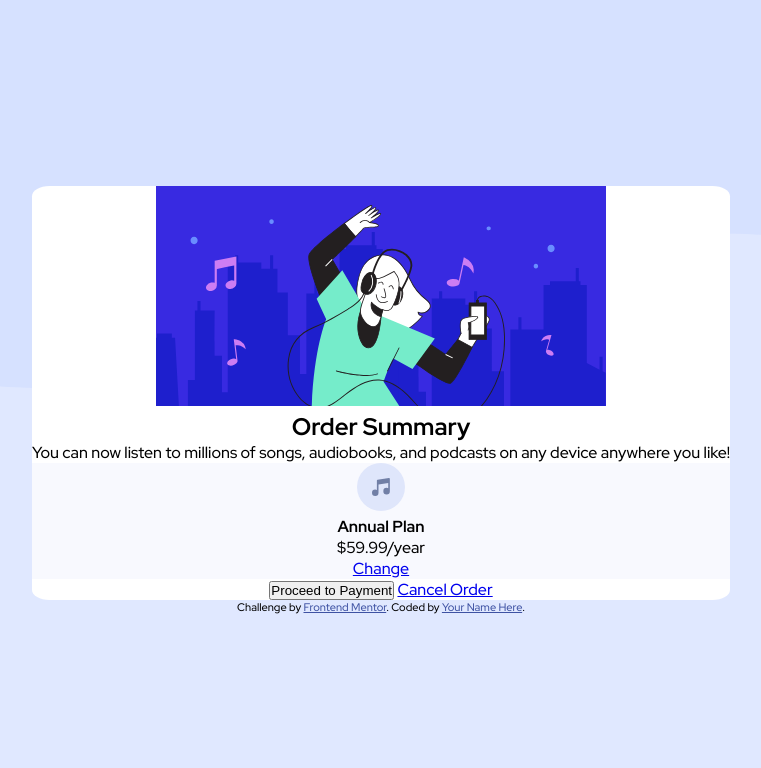
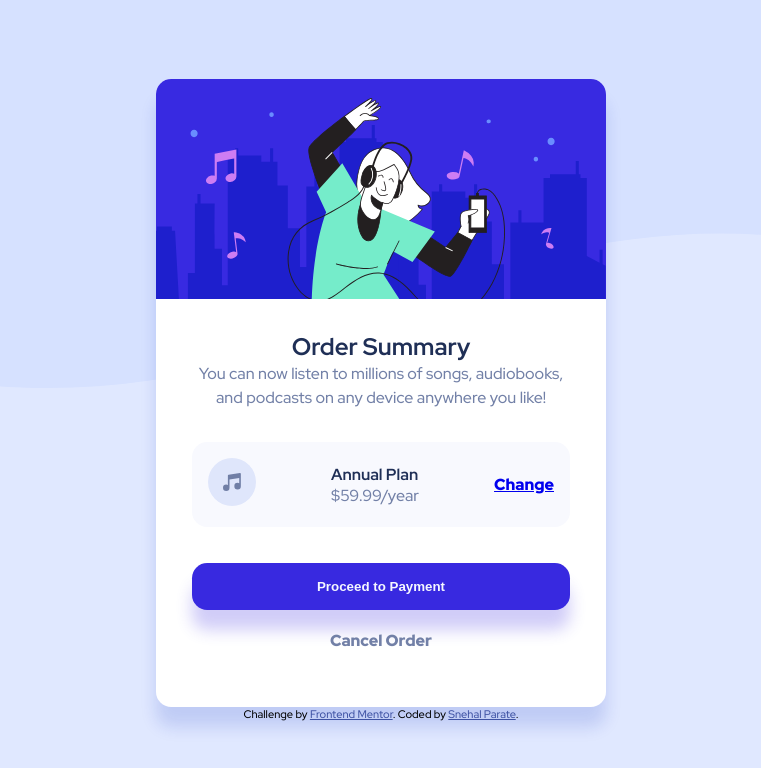
Before and after one commit to snehal1791/order-summary-component-main, a plain HTML site: page index.html in a window 1280 px wide. Shown: the whole page, without its empty margins (259-1020 px from the left). Drawn offline with Linux system fonts and the light colour scheme.

Commit message:
-Add desktop styles to match desktop design for order summary, order plan and payment buttons

```diff
--- a/index.html
+++ b/index.html
@@ -20,27 +20,27 @@
       <h1>  Order Summary</h1>
       <p>You can now listen to millions of songs, audiobooks, and podcasts on any device anywhere you like!</p>
     </section>
-    <section class="plan-info">
-      <figure class="music-icon">
+    <section class="plan-info-summary">
+      <figure class="plan-info music-icon">
         <img src="images/icon-music.svg" alt="music icon"/>
       </figure>
-      <div class="plan-price">
-        <Strong>Annual Plan</strong>
+      <div class="plan-info plan-price">
+        <strong>Annual Plan</strong>
         <p>$59.99/year</p>
       </div>
-      <div class="price-change-btn">
-        <a href="#">Change</a>
+      <div class="plan-info price-change-btn">
+        <a class="btn change-btn" href="#">Change</a>
       </div>
     </section>
     <section class="payment-btn">
-      <button>Proceed to Payment</button>
-      <a href="#">Cancel Order</a>
+      <button class="btn proceed-payment-btn">Proceed to Payment</button>
+      <a class="btn cancel-order-btn" href="#">Cancel Order</a>
     </section>
   </main>
-
   <footer class="attribution">
     Challenge by <a href="https://www.frontendmentor.io?ref=challenge" target="_blank">Frontend Mentor</a>.
-    Coded by <a href="#">Your Name Here</a>.
+    Coded by <a href="#">Snehal Parate</a>.
   </footer>
+
 </body>
 </html>
--- a/style.css
+++ b/style.css
@@ -1,36 +1,140 @@
 @import url('https://fonts.googleapis.com/css2?family=Red+Hat+Display:wght@500;700;900&display=swap');
+:root {
+    --pale-blue: hsl(225, 100%, 94%);
+    --bright-blue: hsl(245, 75%, 52%);
+    --very-pale-blue: hsl(225,100%,98%);
+    --desaturated-blue: hsl(224, 23%, 55%);
+    --dark-blue: hsl(223, 47%, 23%);
+}
 * {
     margin: 0;
     padding: 0;
     box-sizing: border-box;
 }
 img {
-    max-width: 100%;
+    width: 100%;
 }
 body {
     font-family: "Red Hat Display", sans-serif;
     font-size: 16px;
-    min-height: 100vh;
     background-image: url('./images/pattern-background-desktop.svg');
     background-repeat: no-repeat;
     background-size: contain;
     background-color: #E0E8FF;
     display: grid;
     place-content: center;
+    height: 100vh;
 }
 main.container {
     display: flex;
     flex-direction: column;
+    background-color: white;
+    border-radius: 0.95rem;
+    box-shadow: 0px 20px 16px 0px hsla(228, 87%, 40%, 0.15);
+    max-width: 450px;
+}
+.header-image {
+    flex-flow: 1;
+    display: flex;
+}
+.header-image img{
+    flex: 1;
+    border-radius: 0.95rem 0.95rem 0 0;
+}
+.order-summary-header,
+.payment-btn {
+    padding: 8%;
+}
+.order-summary-header {
+    display: flex;
+    flex-direction: column;
+    justify-content: center;
     align-items: center;
+    align-content: center;
+    padding: 2rem;
+}
+.order-summary-header h1 {
+    flex: 1;
+    color: var(--dark-blue);
+}
+.order-summary-header p {
+    flex: 1;
+    line-height: 1.5;
     text-align: center;
-    background-color: white;
-    border-radius: 2.5%;
+    align-self: center;
+    color: var(--desaturated-blue)
+}
+.plan-info-summary {
+    background-color: #F8F9FE;
+    border-radius: 0.95rem;
+    flex-flow: 1 1 100%;
+    display: flex;
+    justify-content: space-between;
+    align-items: center;
+    align-content: center;
+    margin-left: 8%;
+    margin-right: 8%;
+    padding: 0.5rem;
+}
+.plan-info-summary .music-icon,
+.plan-info-summary .price-change-btn {
+    flex-flow: 1 1 15%;
+}
+.plan-info-summary .plan-price {
+    flex-flow: 2 1 60%;
+    align-self: center;
+    color: var(--dark-blue);
+}
+.plan-info-summary .plan-price p{
+    align-self: center;
+    color: var(--desaturated-blue);
+}
+.plan-info-summary .price-change-btn {
+    color: var(--dark-blue);
 }
 .plan-info {
-    background-color: #F8F9FE;
-    width: 100%;
+    padding: 0.5rem;
+}
+.plan-info-summary .price-change-btn a:hover {
+    text-decoration: none;
+    opacity: 0.7;
+}
+.btn {
+    font-weight: 900;
+    transition: all 0.2s ease-in-out;
+    cursor: pointer;
+}
+.payment-btn {
+    flex: 1;
+    display: flex;
+    flex-direction: column;
+    justify-content: space-evenly;
+}
+.proceed-payment-btn {
+    flex: 1;
+    background-color: var(--bright-blue);
+    color: var(--very-pale-blue);
+    flex-basis: 40%;
+    padding: 1rem;
+    border: 0;
+    border-radius: 0.95rem;
+    box-shadow: 0px 20px 16px 0px hsla(245, 75%, 52%, 0.23);
+}
+.proceed-payment-btn:hover {
+    opacity: 0.7;
+}
+.cancel-order-btn {
+    flex: 1;
+    align-self: center;
+    text-decoration: none;
+    color: var(--desaturated-blue);
+    flex-basis: 40%;
+    padding: 20px;
+}
+.cancel-order-btn:hover {
+    color: var(--dark-blue)
 }
 
 /*Attribution*/
-.attribution { font-size: 11px; text-align: center; }
+.attribution { font-size: 11px; text-align: center; flex: 1;}
 .attribution a { color: hsl(228, 45%, 44%); }
```
Also changed, not shown: 1 other file.
